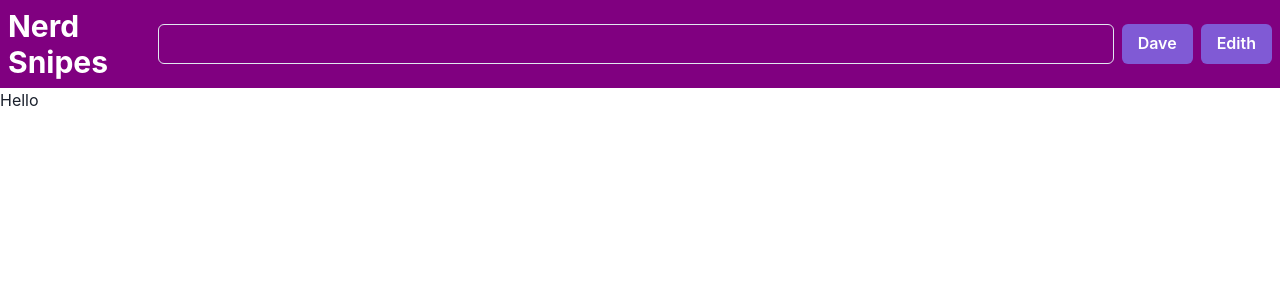
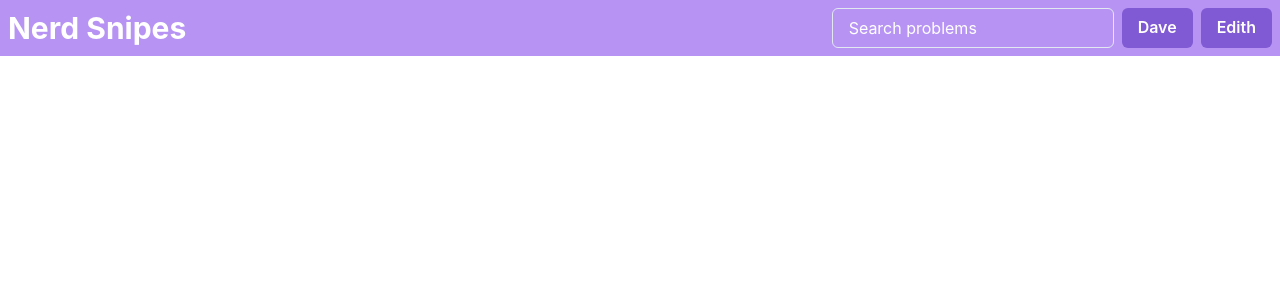
Before and after one commit to davebro1031/EnchantedMath, a React (Vite) app: page / in a window 1280 px wide. Shown: the top 300 px of the page. Built offline with nearby package versions, Linux system fonts and the light colour scheme.

Commit message:
add global query state variable

```diff
--- a/src/App.jsx
+++ b/src/App.jsx
@@ -4,10 +4,12 @@ import Header from './components/Header'
 
 export default function App() {
 
+  const [query, setQuery] = useState("")
+
   return (
     <>
-      <Header />
-      <div>Hello</div>
+      <Header setQuery={setQuery} />
+      <div>{query}</div>
     </>
   )
 }
--- a/src/components/Header.jsx
+++ b/src/components/Header.jsx
@@ -2,12 +2,13 @@ import React from 'react'
 import { Flex, Box, Heading, Spacer, ButtonGroup, Button } from '@chakra-ui/react'
 import Search from './Search'
 
-function Header() {
+function Header({ setQuery }) {
+
     return (
-        <Flex gap="2" align='center' p='2' bg='purple'>
+        <Flex gap="2" align='center' p='2' bg='purple.300'>
             <Heading size='lg' color='white'>Nerd Snipes</Heading>
             <Spacer />
-            <Search />
+            <Search setQuery={setQuery} />
             <ButtonGroup>
                 <Button colorScheme='purple'>Dave</Button>
                 <Button colorScheme='purple'>Edith</Button>
--- a/src/components/Search.jsx
+++ b/src/components/Search.jsx
@@ -1,9 +1,16 @@
-import React from 'react'
+import React, { useState } from 'react'
 import { Input } from '@chakra-ui/react'
 
-function Search() {
+function Search({ setQuery }) {
     return (
-        <Input/>
+        <Input
+            width='auto'
+            size='md'
+            focusBorderColor='purple.500'
+            color='white'
+            placeholder='Search problems'
+            _placeholder={{ color: 'white' }}
+            onChange={e => setQuery(e.target.value)} />
     )
 }
 
```
